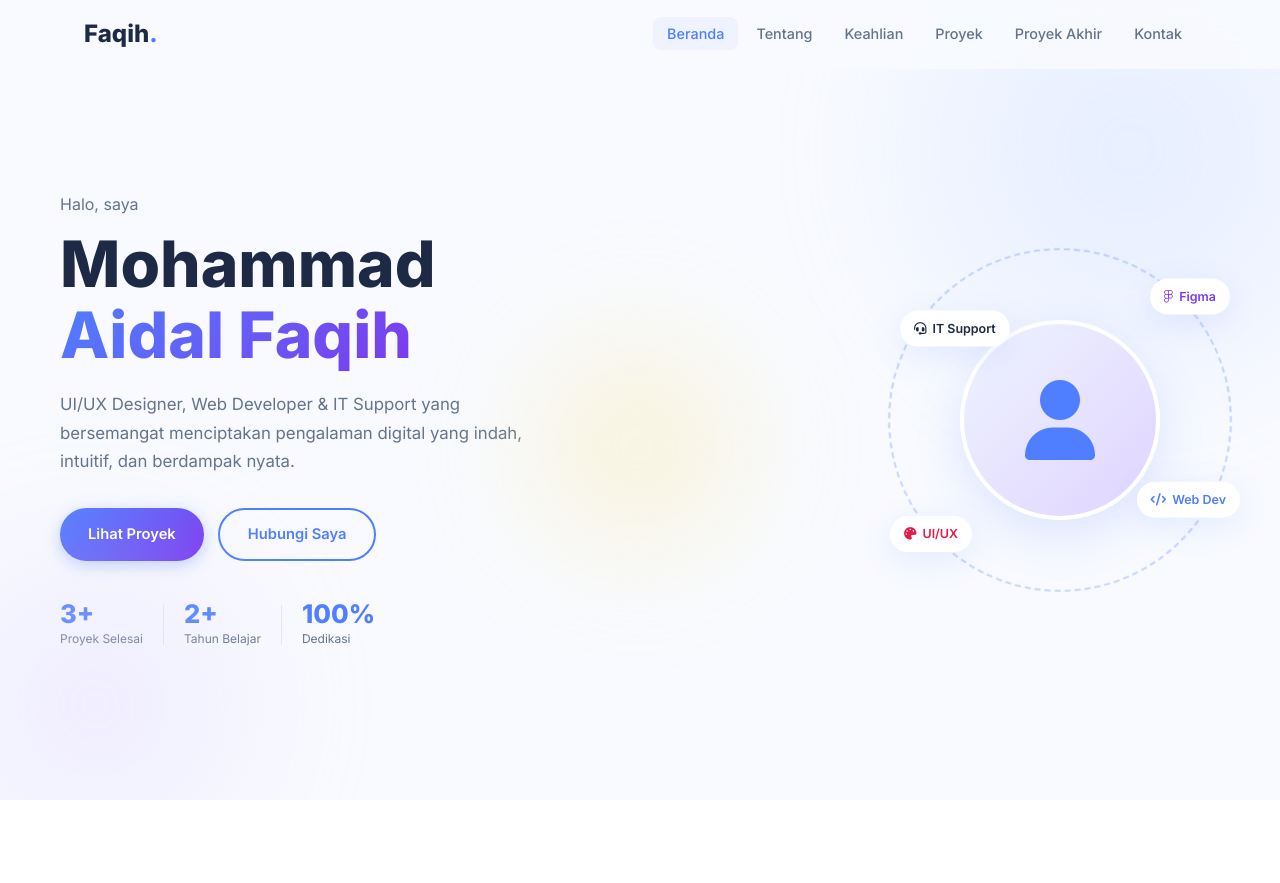
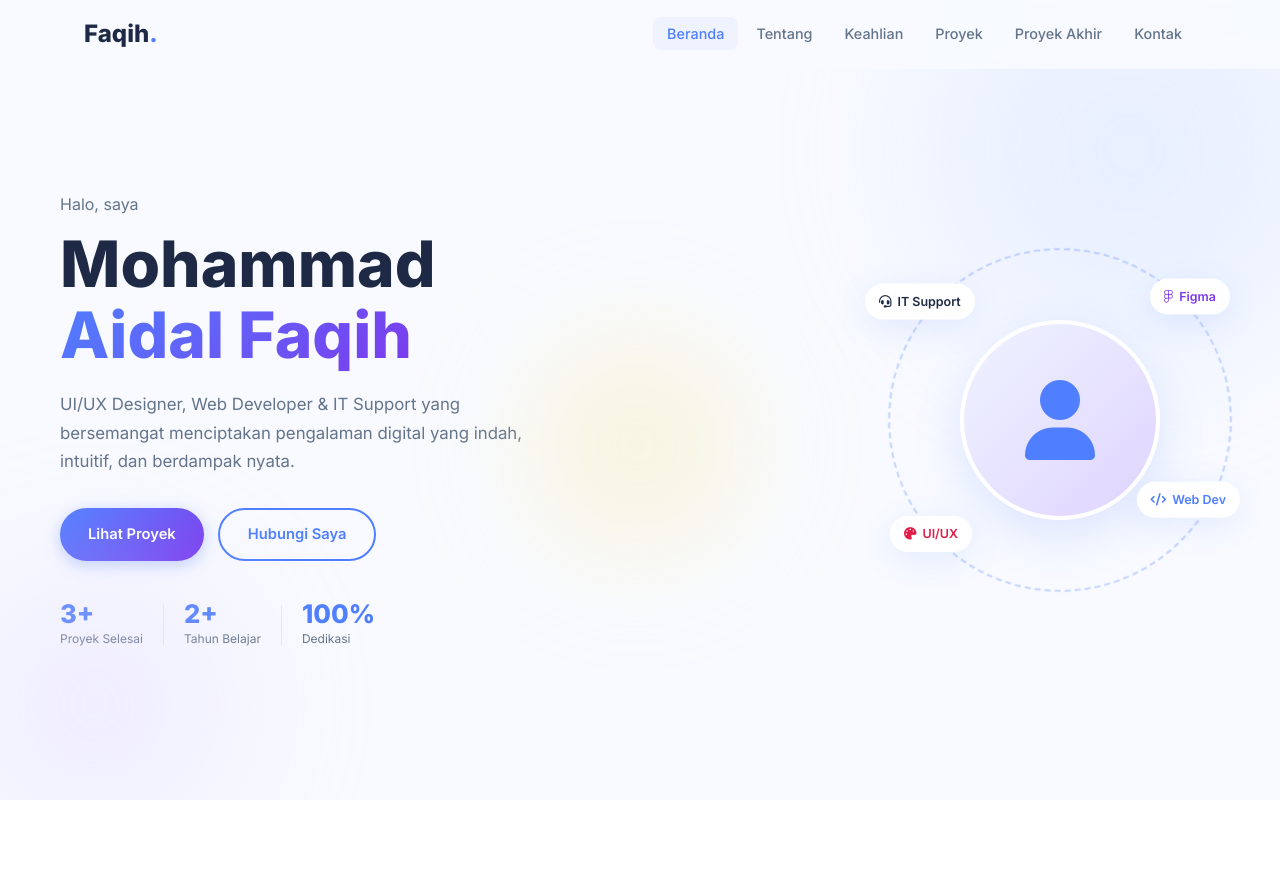
Before and after one commit to mohaidalfaqih/mohaidalfaqih, a plain HTML site: page index.html in a window 1280 px wide. Shown: the top 883 px of the page. Drawn offline with Linux system fonts and the light colour scheme.

```diff
--- a/index.html
+++ b/index.html
@@ -75,12 +75,12 @@
           <div class="avatar-badge badge-ui"><i class="fa-solid fa-palette"></i> UI/UX</div>
           <div class="avatar-badge badge-support"><i class="fa-solid fa-headset"></i> IT Support</div>
          <style>
-          .badge-support {
+         .badge-support {
           position: absolute;
-          top: 52px;
-          left: 0;
+          top: 25px;
+          left: -35px;
           z-index: 3;
-          }
+}
 </style>
         </div>
       </div>
```
